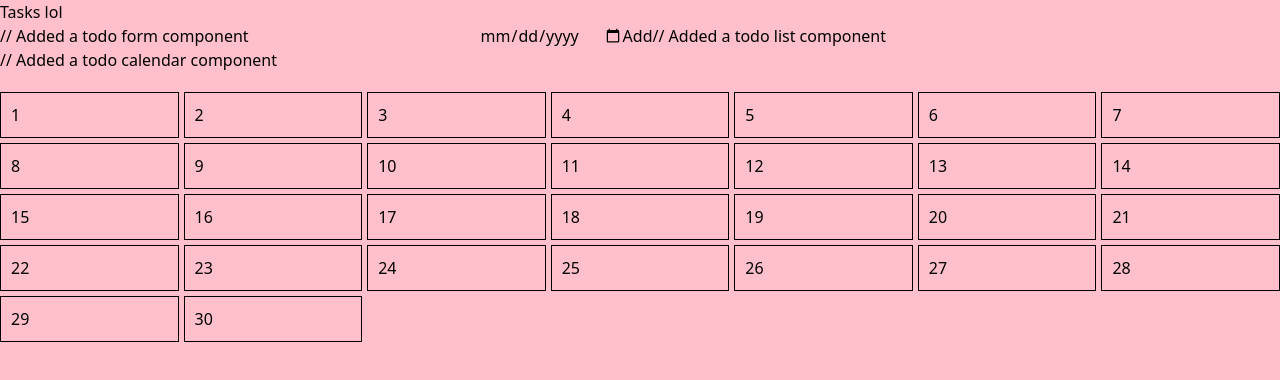
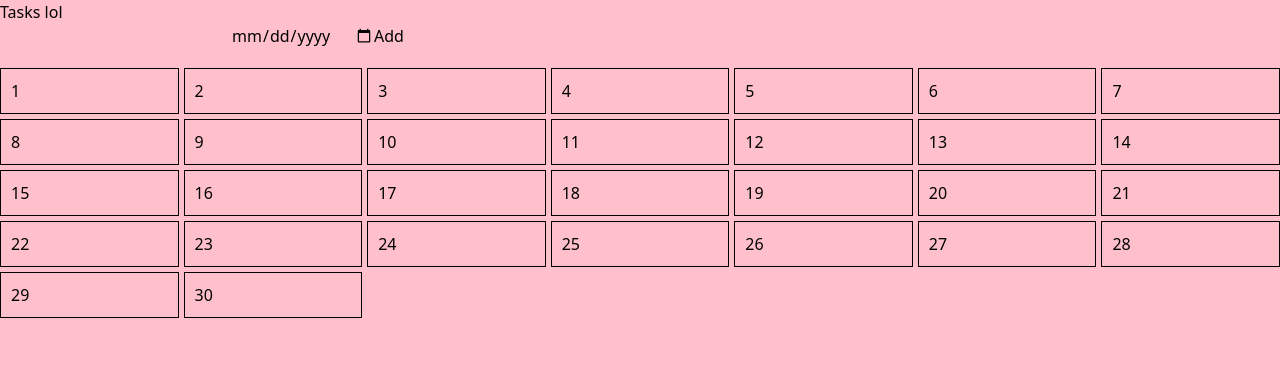
Before and after one commit to regbarte/NSR-COMMIT-ACTIVITY, a React (Vite) app in the folder my-project/: page / in a window 1280 px wide. Shown: the top 380 px of the page. Built offline with nearby package versions, Linux system fonts and the light colour scheme.

Commit message:
refactor: readded comments

```diff
--- a/my-project/src/App.tsx
+++ b/my-project/src/App.tsx
@@ -29,10 +29,9 @@ function App() {
   return (
     <div style={{ background: "pink", minHeight: "100vh" }}>
       <h1>Tasks lol</h1>
-      // Added a todo form component
+      {/* Added a todo form component */}
       <TodoForm addTodo={addTodo} />
-
-      // Added a todo list component
+      {/* Added a todo list component */}
       <TodoList
         todos={todos}
         actions={{
@@ -41,8 +40,6 @@ function App() {
         }}
       />
       {/* Fake calendar: just dump dates in a grid */}
-
-      // Added a todo calendar component
       <TodoCalendar todos={todos} />
     </div>
   );
```
